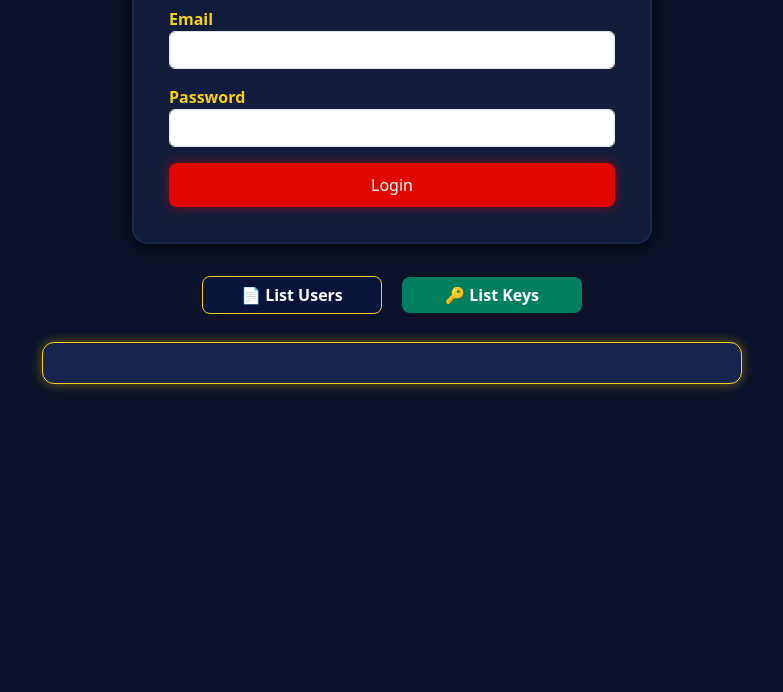
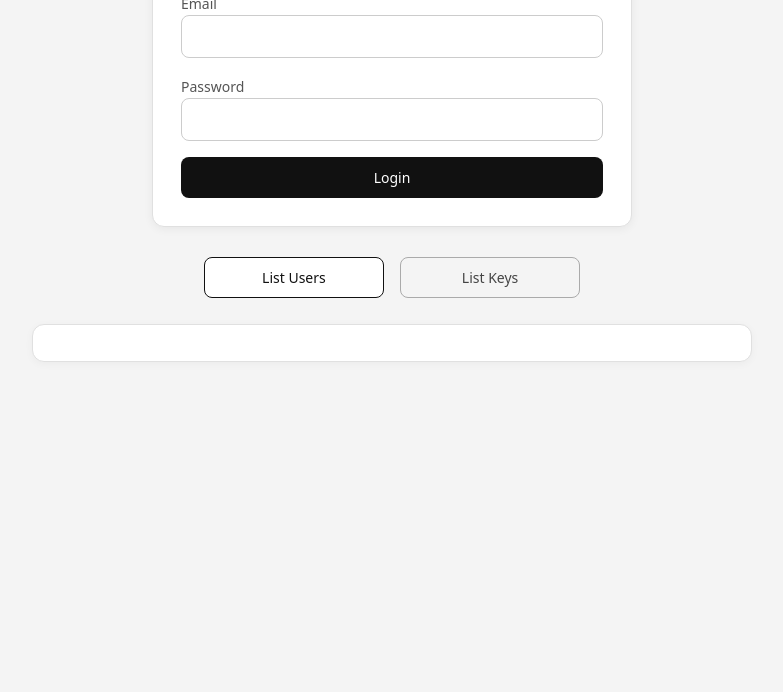
Before and after one commit to mufid1012/232_APIKeyGenerator, a website: page public/admin-login.html in a window 1280 px wide. Shown: the part 108-800 px from the top of the page, without its empty margins (248-1031 px from the left). Drawn offline with nearby package versions, Linux system fonts and the light colour scheme.

Commit message:
mengubah tampilan admin login

```diff
--- a/public/admin-login.html
+++ b/public/admin-login.html
@@ -6,74 +6,133 @@
   <link href="https://cdn.jsdelivr.net/npm/bootstrap@5.3.2/dist/css/bootstrap.min.css" rel="stylesheet">
 
   <style>
+    * {
+      box-sizing: border-box;
+    }
+
     body {
-      background: #0b1229;
+      background: #f4f4f4;
       min-height: 100vh;
-      padding: 20px;
+      padding: 24px;
       display: flex;
       flex-direction: column;
       align-items: center;
-      color: #eee;
+      font-family: system-ui, -apple-system, BlinkMacSystemFont, "Segoe UI", sans-serif;
+      color: #222;
     }
 
     .login-card {
-      max-width: 520px;
+      max-width: 480px;
       width: 100%;
-      background: #131c3a;
-      padding: 35px;
-      border-radius: 15px;
-      box-shadow: 0 4px 20px rgba(0,0,0,0.7);
-      border: 2px solid #1c2750;
+      background: #ffffff;
+      padding: 28px;
+      border-radius: 12px;
+      box-shadow: 0 2px 10px rgba(0,0,0,0.06);
+      border: 1px solid #e0e0e0;
+    }
+
+    h3 {
+      font-size: 22px;
+      margin-bottom: 20px;
+      text-align: center;
+      letter-spacing: 0.03em;
+      text-transform: uppercase;
     }
 
     label {
-      color: #f7d117;
-      font-weight: bold;
+      font-weight: 500;
+      font-size: 14px;
+      color: #555;
     }
 
-    .btn-redbull {
+    .form-control {
+      border-radius: 8px;
+      border: 1px solid #ccc;
+      padding: 10px 12px;
+      font-size: 14px;
+    }
+
+    .form-control:focus {
+      border-color: #111;
+      box-shadow: none;
+    }
+
+    .btn-primary-mono {
       width: 100%;
-      background: #e10600;
-      color: white;
+      background: #111;
+      color: #fff;
       padding: 10px;
       border-radius: 8px;
       border: none;
-      box-shadow: 0 0 12px rgba(225,6,0,0.5);
+      font-size: 14px;
+      font-weight: 500;
+      cursor: pointer;
+      transition: background 0.15s ease, transform 0.05s ease;
     }
 
-    .btn-redbull:hover {
-      background: #ff1e00;
-      box-shadow: 0 0 18px rgba(255,40,0,0.8);
+    .btn-primary-mono:hover {
+      background: #000;
+      transform: translateY(-1px);
+    }
+
+    .admin-buttons {
+      margin-top: 24px;
+      text-align: center;
     }
 
     .admin-buttons button {
       width: 180px;
-      margin: 8px;
+      margin: 6px;
       border-radius: 8px;
-      font-weight: bold;
+      font-weight: 500;
+      font-size: 14px;
+      padding: 9px 12px;
+    }
+
+    .btn-outline-mono {
+      background: #fff;
+      border: 1px solid #111;
+      color: #111;
+      cursor: pointer;
+      transition: background 0.15s ease, color 0.15s ease;
+    }
+
+    .btn-outline-mono:hover {
+      background: #111;
       color: #fff;
     }
 
-    .btn-blue {
-      background: #0a143b;
-      border: 1px solid #f7d117;
-      color: #f7d117;
+    .btn-ghost-mono {
+      background: transparent;
+      border: 1px solid #aaa;
+      color: #444;
+      cursor: pointer;
+      transition: background 0.15s ease, color 0.15s ease, border-color 0.15s ease;
     }
 
-    .btn-green {
-      background: #007f5f;
-      border: none;
+    .btn-ghost-mono:hover {
+      background: #444;
+      color: #fff;
+      border-color: #444;
     }
 
     .result-box {
-      max-width: 700px;
+      max-width: 720px;
       width: 100%;
-      background: #1a254d;
-      padding: 20px;
+      background: #ffffff;
+      padding: 18px;
       border-radius: 12px;
       margin-top: 20px;
-      border: 1px solid #f7d117;
-      box-shadow: 0 0 12px rgba(255,208,0,0.4);
+      border: 1px solid #e0e0e0;
+      box-shadow: 0 2px 8px rgba(0,0,0,0.04);
+    }
+
+    #output {
+      font-family: "JetBrains Mono", "Fira Code", ui-monospace, SFMono-Regular, Menlo, Monaco, Consolas, "Liberation Mono", "Courier New", monospace;
+      font-size: 13px;
+      color: #333;
+      white-space: pre-wrap;
+      word-wrap: break-word;
     }
   </style>
 </head>
@@ -81,7 +140,7 @@
 <body>
 
   <div class="login-card">
-    <h3 class="text-center mb-4" style="color:#f7d117;">Admin Garage Login</h3>
+    <h3>Admin Garage Login</h3>
 
     <form id="loginForm">
       <div class="mb-3">
@@ -94,13 +153,13 @@
         <input type="password" class="form-control" name="password" required>
       </div>
 
-      <button class="btn-redbull">Login</button>
+      <button class="btn-primary-mono">Login</button>
     </form>
   </div>
 
-  <div class="admin-buttons mt-4 text-center">
-    <button id="btnUsers" class="btn btn-blue">📄 List Users</button>
-    <button id="btnKeys" class="btn btn-green">🔑 List Keys</button>
+  <div class="admin-buttons">
+    <button id="btnUsers" class="btn btn-outline-mono">List Users</button>
+    <button id="btnKeys" class="btn btn-ghost-mono">List Keys</button>
   </div>
 
   <div class="result-box">
```
